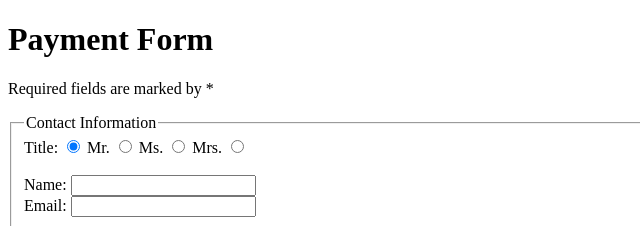
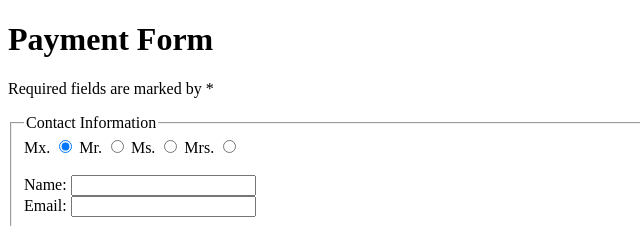
Before and after one commit to 10-5-pursuit/lab-intro-to-forms, a website: page index.html in a window 1280 px wide. Shown: the top 226 px of the page, 0-640 px from the left. Drawn offline with Linux system fonts and the light colour scheme.

Commit message:
form Radio update

```diff
--- a/index.html
+++ b/index.html
@@ -18,9 +18,8 @@
     <form action="/submit-method" method="post">
 
         <fieldset>
-            <legend>Contact Information</legend>
-
-            <label for="titleMx">Title:</label>
+            <legend> Contact Information</legend>
+            <label for="titleMx">Mx.</label>
             <input type="radio" id="titleMx" name="title" value="Mx" checked>
             <label for="titleMr">Mr.</label>
             <input type="radio" id="titleMr" name="title" value="Mr">
```
